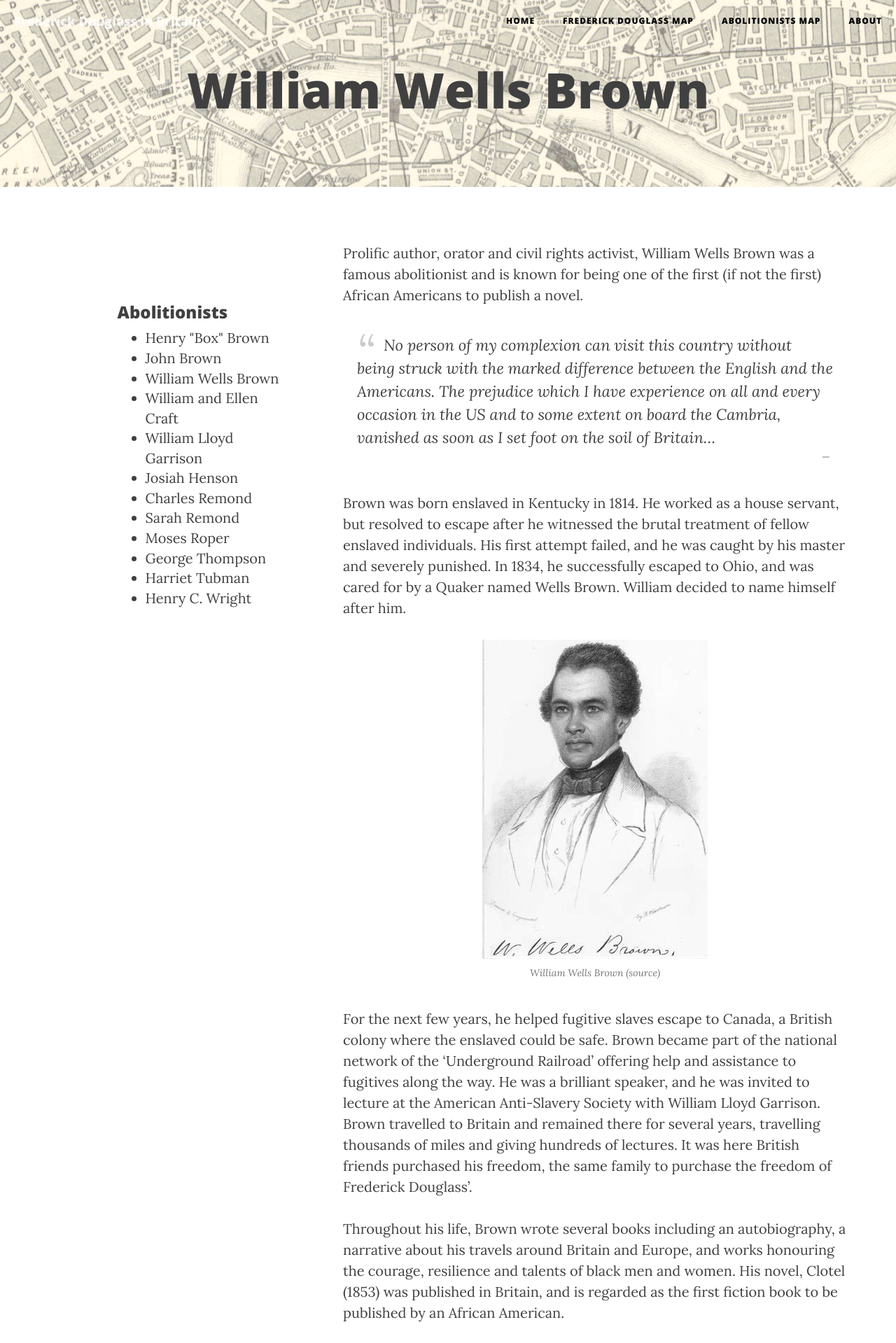
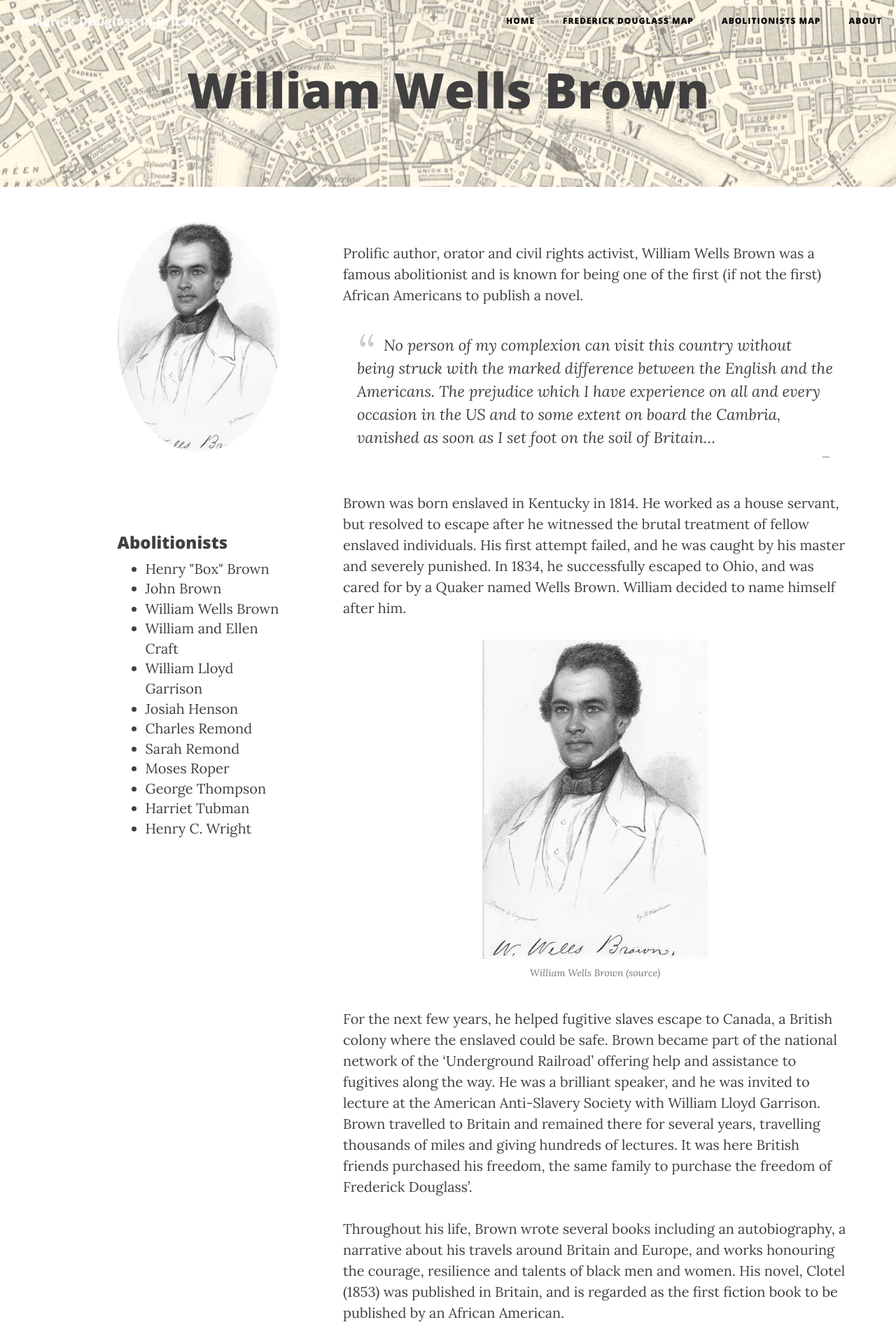
Before and after one commit to FDUK/fduk.github.io, a Jekyll site: the page built from abolitionists/WilliamWellsBrown.md, in a window 1280 px wide. Shown: the top 1919 px of the page at 70% size. Built offline with Jekyll 4.4.1, drawn with Linux system fonts in a browser that asks for light colours; nearby versions of some CDN libraries.

Commit message:
Update WilliamWellsBrown.md

```diff
--- a/abolitionists/WilliamWellsBrown.md
+++ b/abolitionists/WilliamWellsBrown.md
@@ -2,6 +2,7 @@
 layout: abolitionist
 title: "William Wells Brown"
 sortTitle: "Brown William Wells"
+profileImage: "William_Wells_Brown.jpg"
 ---
 
 Prolific author, orator and civil rights activist, William Wells Brown was a famous abolitionist and is known for being one of the first (if not the first) African Americans to publish a novel.
```
